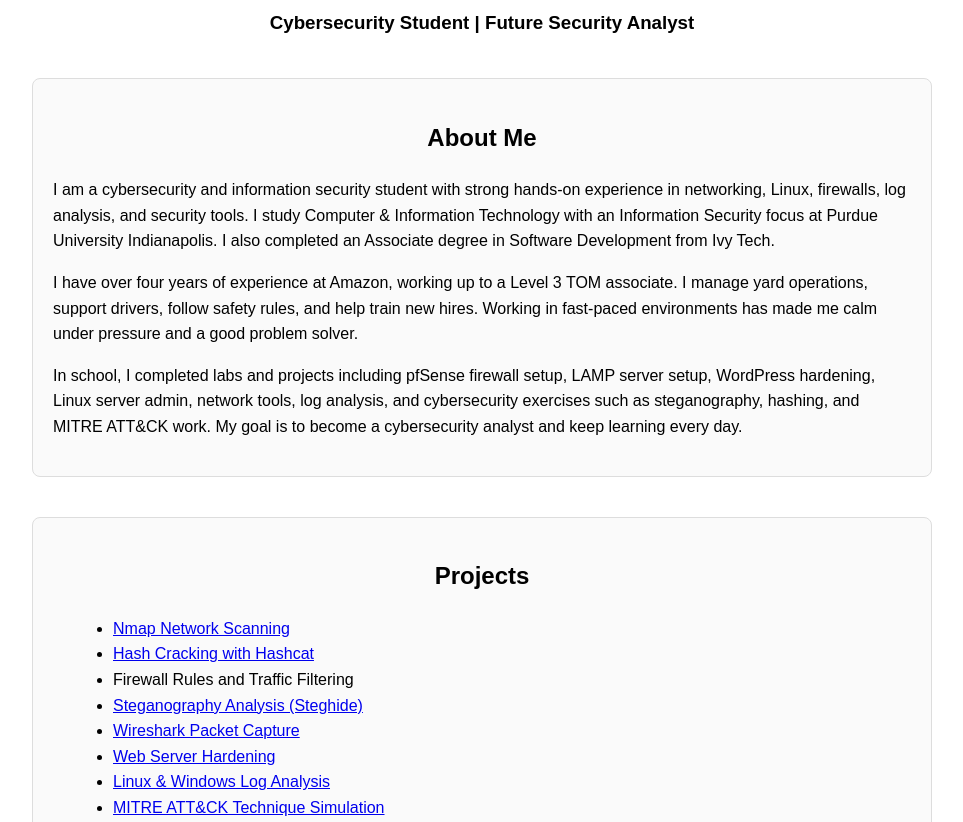
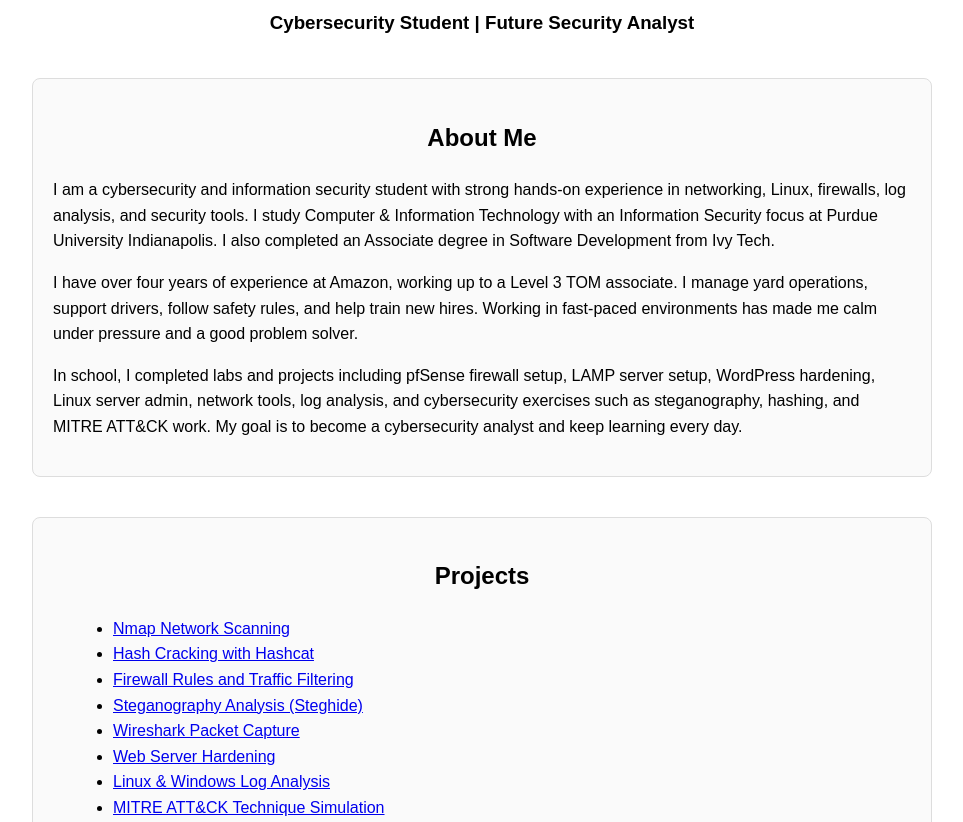
Before and after one commit to manjeetsinghcyber/manjeet-portfolio, a plain HTML site: page index.html in a window 1280 px wide. Shown: the part 126-948 px from the top of the page, without its empty margins (158-1121 px from the left). Drawn offline with Linux system fonts and the light colour scheme.

Commit message:
Update index.html

```diff
--- a/index.html
+++ b/index.html
@@ -57,7 +57,7 @@
         <ul>
             <li><a href="projects/nmap.html">Nmap Network Scanning</a></li>
             <li><a href="projects/hashcat.html">Hash Cracking with Hashcat</a></li>
-            <li>Firewall Rules and Traffic Filtering</li>
+            <li><a href="projects/firewall.html">Firewall Rules and Traffic Filtering</a></li>
             <li><a href="projects/steganalysis.html">Steganography Analysis (Steghide)</a></li>
             <li><a href="projects/wireshark.html">Wireshark Packet Capture</a></li>
             <li><a href="projects/webhardening.html">Web Server Hardening</a></li>
```
